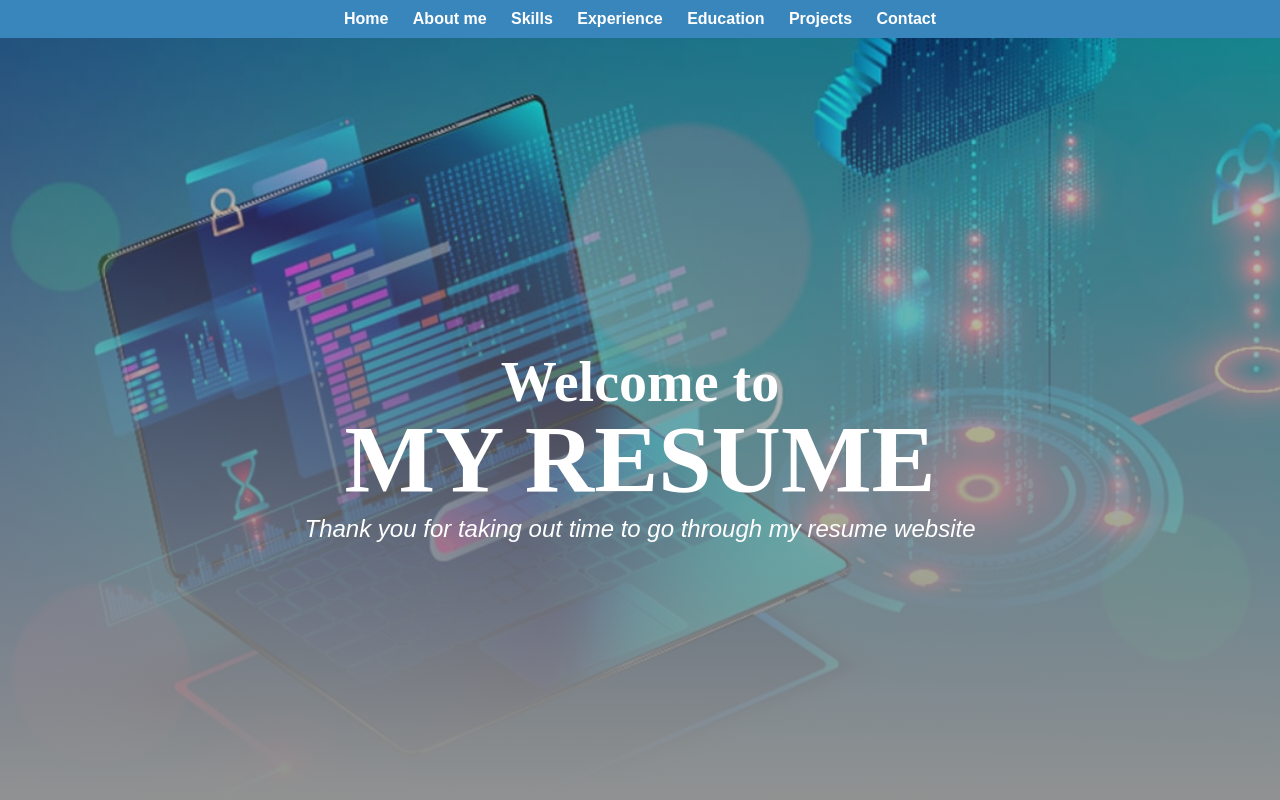
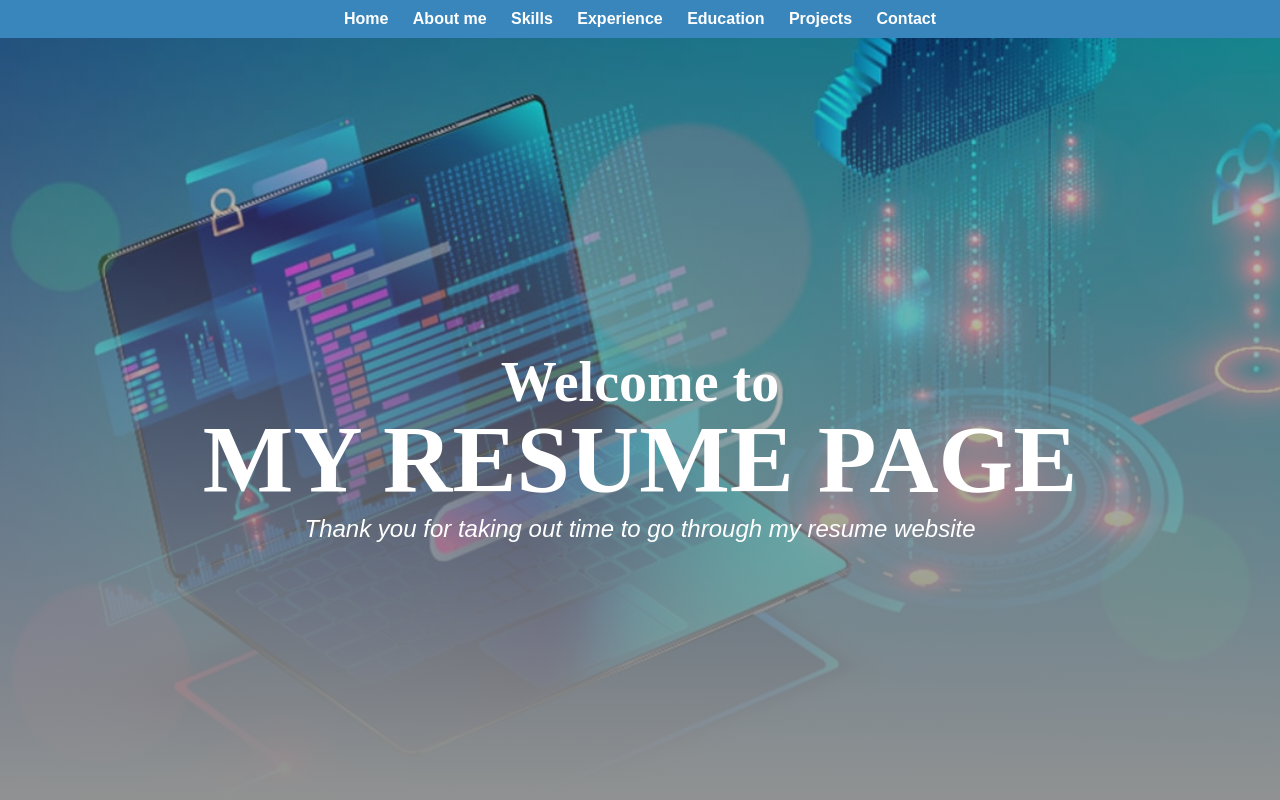
Before and after one commit to ayadeleke/ayadeleke.github.io, a plain HTML site: page index.html in a window 1280 px wide. Shown: the top 800 px of the page. Drawn offline with Linux system fonts and the light colour scheme.

Commit message:
index.html

```diff
--- a/index.html
+++ b/index.html
@@ -26,7 +26,7 @@
         <section id="banner">
             <div class="banner-text">
                 <h2>Welcome to</h2>
-                <h1>MY RESUME</h1>
+                <h1>MY RESUME PAGE</h1>
                 <p>Thank you for taking out time to go through my resume website</p>
             </div>
         </section>
```
